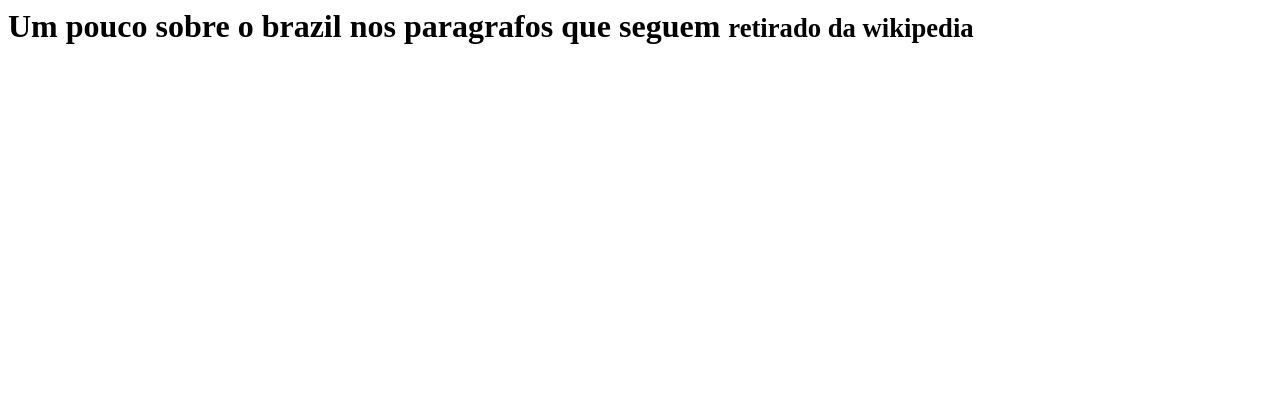
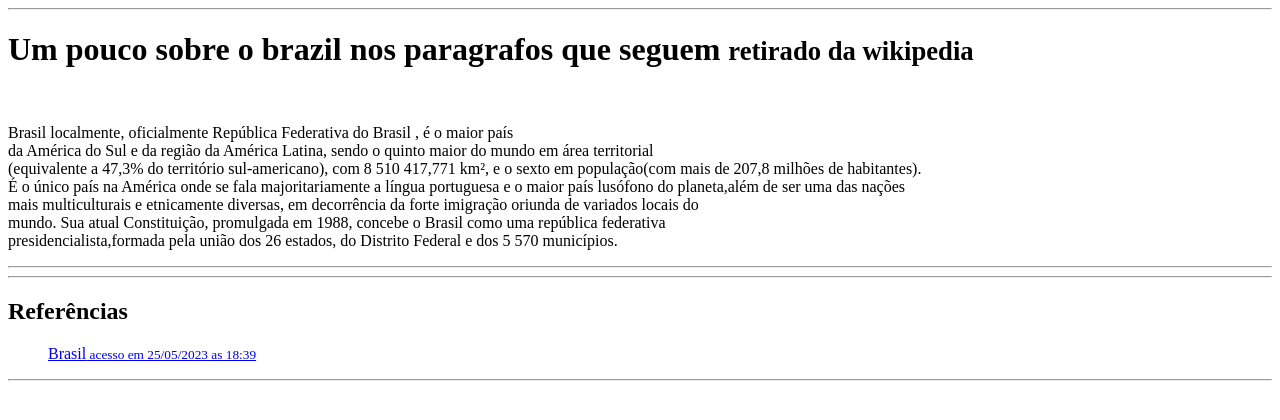
Before and after one commit to raphaelmoraisdevmg/introhtml, a plain HTML site: page index.html in a window 1280 px wide. Drawn offline with Linux system fonts and the light colour scheme.

Commit message:
feat:adding text to the page about brazil

```diff
--- a/index.html
+++ b/index.html
@@ -3,6 +3,24 @@
         <title>Tags de texto aprendidas na intro html da dio.me</title>
     </head>
     <body>
+        <hr>
         <h1>Um pouco sobre o brazil nos paragrafos que seguem <small>retirado da wikipedia</small></h1>
+        <br>
+        <p>
+            Brasil localmente, oficialmente República Federativa do Brasil , é o maior país<br>
+            da América do Sul e da região da América Latina, sendo o quinto maior do mundo em área territorial<br>
+            (equivalente a 47,3% do território sul-americano), com 8 510 417,771 km², e o sexto em população(com mais de 207,8 milhões de habitantes).<br>
+            É o único país na América onde se fala majoritariamente a língua portuguesa e o maior país lusófono do planeta,além de ser uma das nações<br>
+            mais multiculturais e etnicamente diversas, em decorrência da forte imigração oriunda de variados locais do<Br>
+            mundo. Sua atual Constituição, promulgada em 1988, concebe o Brasil como uma república federativa<br>
+            presidencialista,formada pela união dos 26 estados, do Distrito Federal e dos 5 570 municípios.
+        </p>
+        <hr>
     </body>
+    <footer>
+        <hr>
+        <h2>Referências</h2>
+        <blockquote><a href="https://pt.wikipedia.org/wiki/Brasil">Brasil<small> acesso em 25/05/2023 as 18:39</small></a></blockquote>
+        <hr>
+    </footer>
 </html>
```
